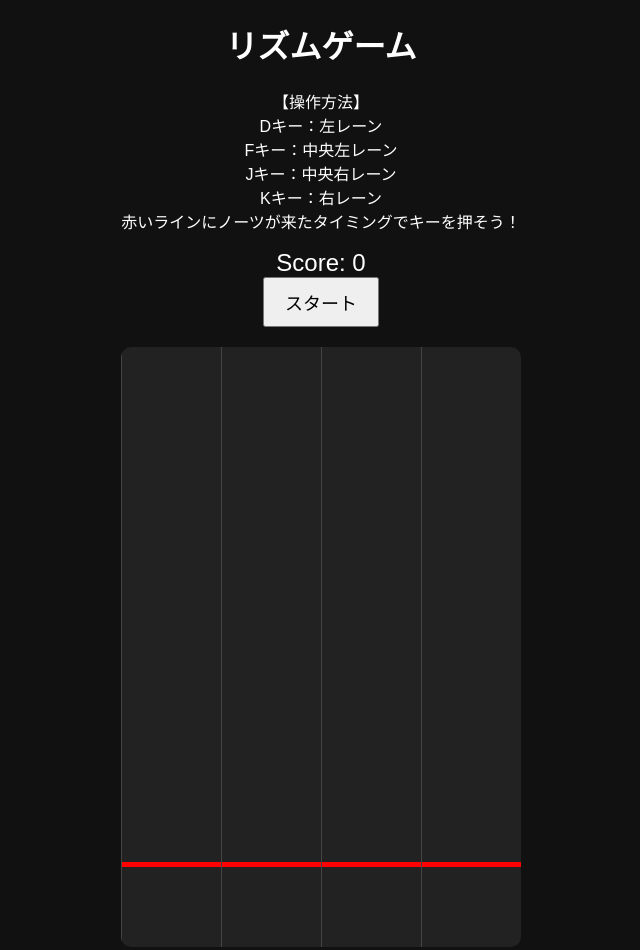
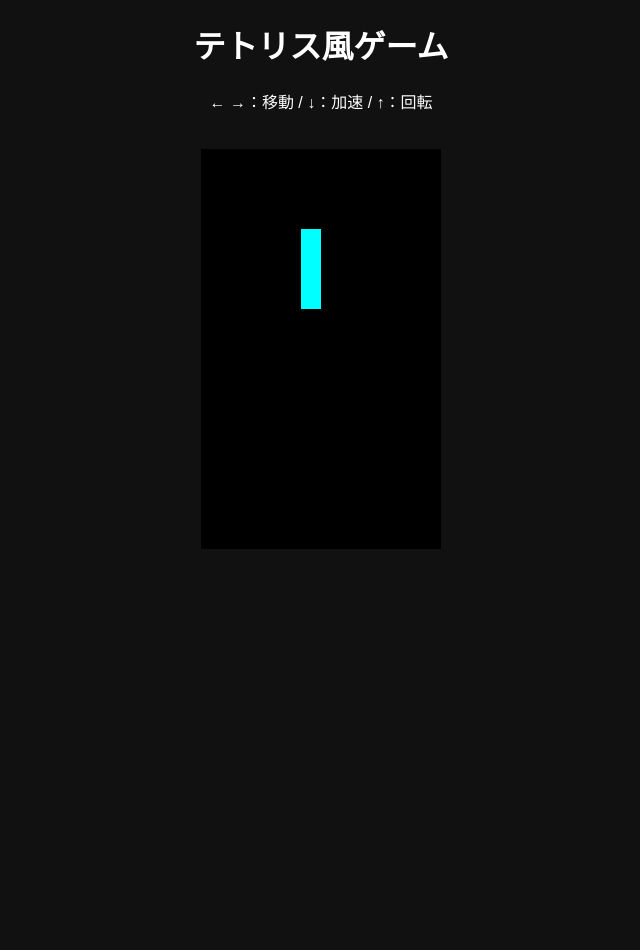
Before and after one commit to mceydra/app, a plain HTML site: page index.html in a window 1280 px wide. Shown: the whole page, without its empty margins (319-959 px from the left). After the commit the page ends 800 px from the top, so only its background shows below. Drawn offline with Linux system fonts and the light colour scheme.

Commit message:
Update index.html

```diff
--- a/index.html
+++ b/index.html
@@ -2,142 +2,176 @@
 <html lang="ja">
 <head>
 <meta charset="UTF-8">
-<title>リズムゲーム</title>
+<title>テトリス風ゲーム</title>
 <style>
 body {
-  margin: 0;
   background: #111;
   color: #fff;
+  text-align: center;
   font-family: sans-serif;
-  text-align: center;
 }
-#game {
-  position: relative;
-  width: 400px;
-  height: 600px;
-  margin: 20px auto;
-  background: #222;
-  overflow: hidden;
-  border-radius: 10px;
-}
-.lane {
-  position: absolute;
-  width: 25%;
-  height: 100%;
-  border-left: 1px solid #444;
-}
-.note {
-  position: absolute;
-  width: 90%;
-  height: 10px;
-  background: cyan;
-  left: 5%;
-  border-radius: 5px;
-}
-#hitLine {
-  position: absolute;
-  bottom: 80px;
-  width: 100%;
-  height: 5px;
-  background: red;
-}
-#score {
-  font-size: 24px;
-}
-button {
-  padding: 10px 20px;
-  font-size: 18px;
+canvas {
+  background: #000;
+  margin-top: 20px;
 }
 </style>
 </head>
 <body>
-<h1>リズムゲーム</h1>
-<p>【操作方法】<br>
-Dキー：左レーン<br>
-Fキー：中央左レーン<br>
-Jキー：中央右レーン<br>
-Kキー：右レーン<br>
-赤いラインにノーツが来たタイミングでキーを押そう！</p>
-<div id="score">Score: 0</div>
-<button onclick="startGame()">スタート</button>
-<div id="game">
-  <div id="hitLine"></div>
-</div>
+<h1>テトリス風ゲーム</h1>
+<p>← →：移動 / ↓：加速 / ↑：回転</p>
+<canvas id="game" width="240" height="400"></canvas>
 
 <script>
-const game = document.getElementById("game");
-const scoreDisplay = document.getElementById("score");
+const canvas = document.getElementById("game");
+const ctx = canvas.getContext("2d");
+ctx.scale(20, 20);
 
-let score = 0;
-let notes = [];
-let gameInterval;
+const arena = createMatrix(12, 20);
 
-const lanes = 4;
-const laneWidth = 100 / lanes;
+const player = {
+  pos: {x: 0, y: 0},
+  matrix: null
+};
 
-// レーン作成
-for (let i = 0; i < lanes; i++) {
-  const lane = document.createElement("div");
-  lane.className = "lane";
-  lane.style.left = (i * laneWidth) + "%";
-  game.appendChild(lane);
+function createMatrix(w, h) {
+  const matrix = [];
+  while (h--) matrix.push(new Array(w).fill(0));
+  return matrix;
 }
 
-function createNote() {
-  const lane = Math.floor(Math.random() * lanes);
-  const note = document.createElement("div");
-  note.className = "note";
-  note.style.left = (lane * laneWidth + 2.5) + "%";
-  note.style.top = "0px";
-  game.appendChild(note);
-
-  notes.push({ element: note, lane: lane, y: 0 });
+function createPiece(type) {
+  if (type === 'T') return [[0,1,0],[1,1,1],[0,0,0]];
+  if (type === 'O') return [[2,2],[2,2]];
+  if (type === 'L') return [[0,3,0],[0,3,0],[0,3,3]];
+  if (type === 'J') return [[0,4,0],[0,4,0],[4,4,0]];
+  if (type === 'I') return [[0,5,0,0],[0,5,0,0],[0,5,0,0],[0,5,0,0]];
+  if (type === 'S') return [[0,6,6],[6,6,0],[0,0,0]];
+  if (type === 'Z') return [[7,7,0],[0,7,7],[0,0,0]];
 }
 
-function updateGame() {
-  notes.forEach((note, index) => {
-    note.y += 4;
-    note.element.style.top = note.y + "px";
-
-    if (note.y > 600) {
-      game.removeChild(note.element);
-      notes.splice(index, 1);
-    }
+function drawMatrix(matrix, offset) {
+  matrix.forEach((row, y) => {
+    row.forEach((value, x) => {
+      if (value !== 0) {
+        ctx.fillStyle = colors[value];
+        ctx.fillRect(x + offset.x, y + offset.y, 1, 1);
+      }
+    });
   });
 }
 
-function hitCheck(lane) {
-  notes.forEach((note, index) => {
-    if (note.lane === lane && note.y > 480 && note.y < 540) {
-      score += 10;
-      scoreDisplay.textContent = "Score: " + score;
-      game.removeChild(note.element);
-      notes.splice(index, 1);
-    }
+function merge(arena, player) {
+  player.matrix.forEach((row, y) => {
+    row.forEach((value, x) => {
+      if (value !== 0) {
+        arena[y + player.pos.y][x + player.pos.x] = value;
+      }
+    });
   });
 }
 
-// キー操作
-window.addEventListener("keydown", (e) => {
-  if (e.key === "d") hitCheck(0);
-  if (e.key === "f") hitCheck(1);
-  if (e.key === "j") hitCheck(2);
-  if (e.key === "k") hitCheck(3);
+function collide(arena, player) {
+  const [m, o] = [player.matrix, player.pos];
+  for (let y = 0; y < m.length; ++y) {
+    for (let x = 0; x < m[y].length; ++x) {
+      if (m[y][x] !== 0 &&
+         (arena[y + o.y] && arena[y + o.y][x + o.x]) !== 0) {
+        return true;
+      }
+    }
+  }
+  return false;
+}
+
+function rotate(matrix) {
+  return matrix[0].map((_, i) => matrix.map(row => row[i]).reverse());
+}
+
+function playerDrop() {
+  player.pos.y++;
+  if (collide(arena, player)) {
+    player.pos.y--;
+    merge(arena, player);
+    playerReset();
+    arenaSweep();
+  }
+  dropCounter = 0;
+}
+
+function playerMove(dir) {
+  player.pos.x += dir;
+  if (collide(arena, player)) player.pos.x -= dir;
+}
+
+function playerRotate() {
+  const pos = player.pos.x;
+  player.matrix = rotate(player.matrix);
+  if (collide(arena, player)) {
+    player.pos.x = pos;
+  }
+}
+
+function playerReset() {
+  const pieces = 'TJLOSZI';
+  player.matrix = createPiece(pieces[Math.floor(Math.random()*pieces.length)]);
+  player.pos.y = 0;
+  player.pos.x = (arena[0].length / 2 | 0) -
+                 (player.matrix[0].length / 2 | 0);
+}
+
+function arenaSweep() {
+  outer: for (let y = arena.length - 1; y > 0; --y) {
+    for (let x = 0; x < arena[y].length; ++x) {
+      if (arena[y][x] === 0) continue outer;
+    }
+    arena.splice(y, 1);
+    arena.unshift(new Array(12).fill(0));
+    ++y;
+  }
+}
+
+function draw() {
+  ctx.fillStyle = '#000';
+  ctx.fillRect(0, 0, canvas.width, canvas.height);
+  drawMatrix(arena, {x:0, y:0});
+  drawMatrix(player.matrix, player.pos);
+}
+
+let dropCounter = 0;
+let dropInterval = 1000;
+let lastTime = 0;
+
+function update(time = 0) {
+  const deltaTime = time - lastTime;
+  lastTime = time;
+  dropCounter += deltaTime;
+  if (dropCounter > dropInterval) {
+    playerDrop();
+  }
+  draw();
+  requestAnimationFrame(update);
+}
+
+const colors = [
+  null,
+  'purple',
+  'yellow',
+  'orange',
+  'blue',
+  'cyan',
+  'green',
+  'red'
+];
+
+document.addEventListener('keydown', event => {
+  if (event.key === 'ArrowLeft') playerMove(-1);
+  else if (event.key === 'ArrowRight') playerMove(1);
+  else if (event.key === 'ArrowDown') playerDrop();
+  else if (event.key === 'ArrowUp') playerRotate();
 });
 
-function startGame() {
-  score = 0;
-  notes = [];
-  scoreDisplay.textContent = "Score: 0";
-
-  clearInterval(gameInterval);
-
-  gameInterval = setInterval(() => {
-    updateGame();
-  }, 16);
-
-  setInterval(createNote, 800);
-}
+playerReset();
+update();
 </script>
 </body>
 </html>
```
